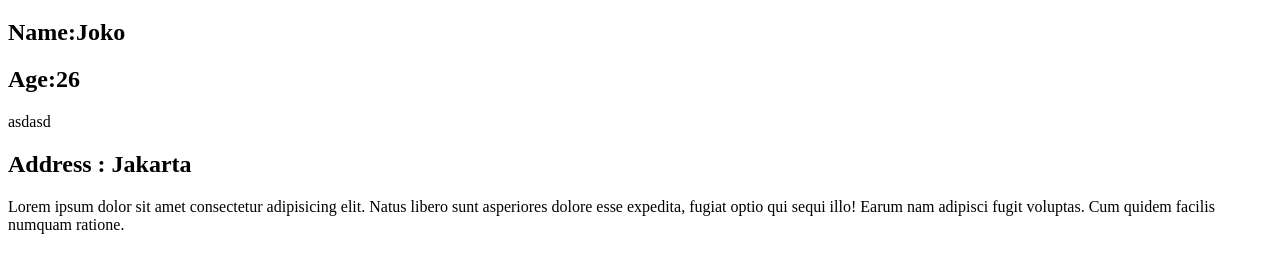
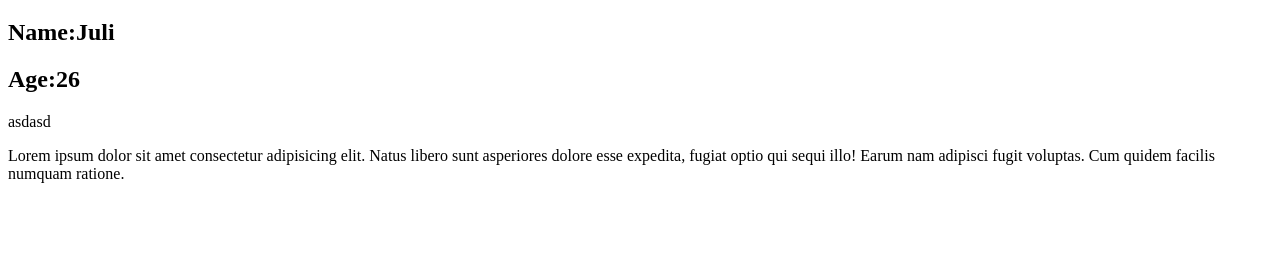
Before and after one commit to blackhun11/lat-17-11, a plain HTML site: page index.html in a window 1280 px wide. Shown: the part 61-334 px from the top of the page. Drawn offline with Linux system fonts and the light colour scheme.

Commit message:
feat: name to Juli

```diff
--- a/index.html
+++ b/index.html
@@ -8,10 +8,9 @@
   </head>
   <body>
     <h1>hello world</h1>
-    <h2>Name:Joko</h2>
+    <h2>Name:Juli</h2>
     <h2>Age:26</h2>
     asdasd
-    <h2>Address : Jakarta</h2>
     <p>
       Lorem ipsum dolor sit amet consectetur adipisicing elit. Natus libero sunt
       asperiores dolore esse expedita, fugiat optio qui sequi illo! Earum nam
```
